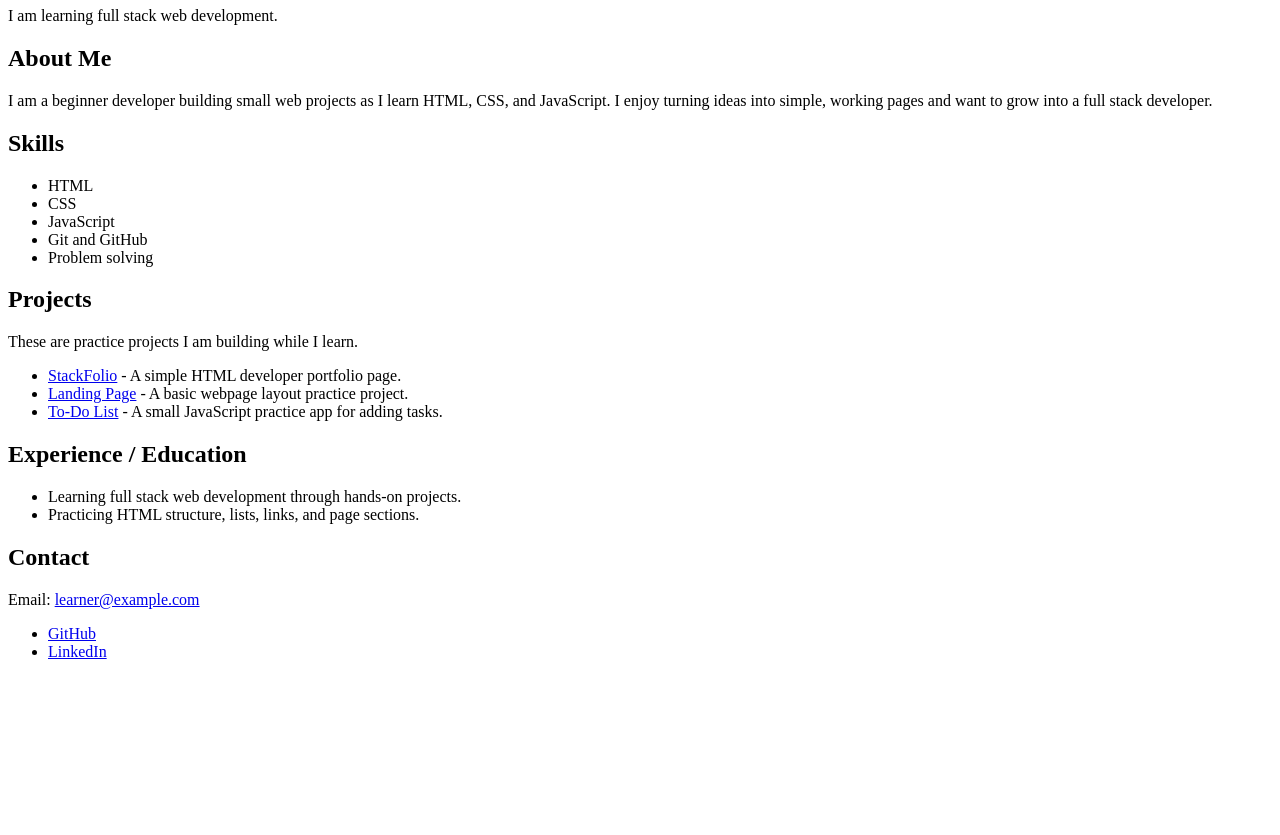
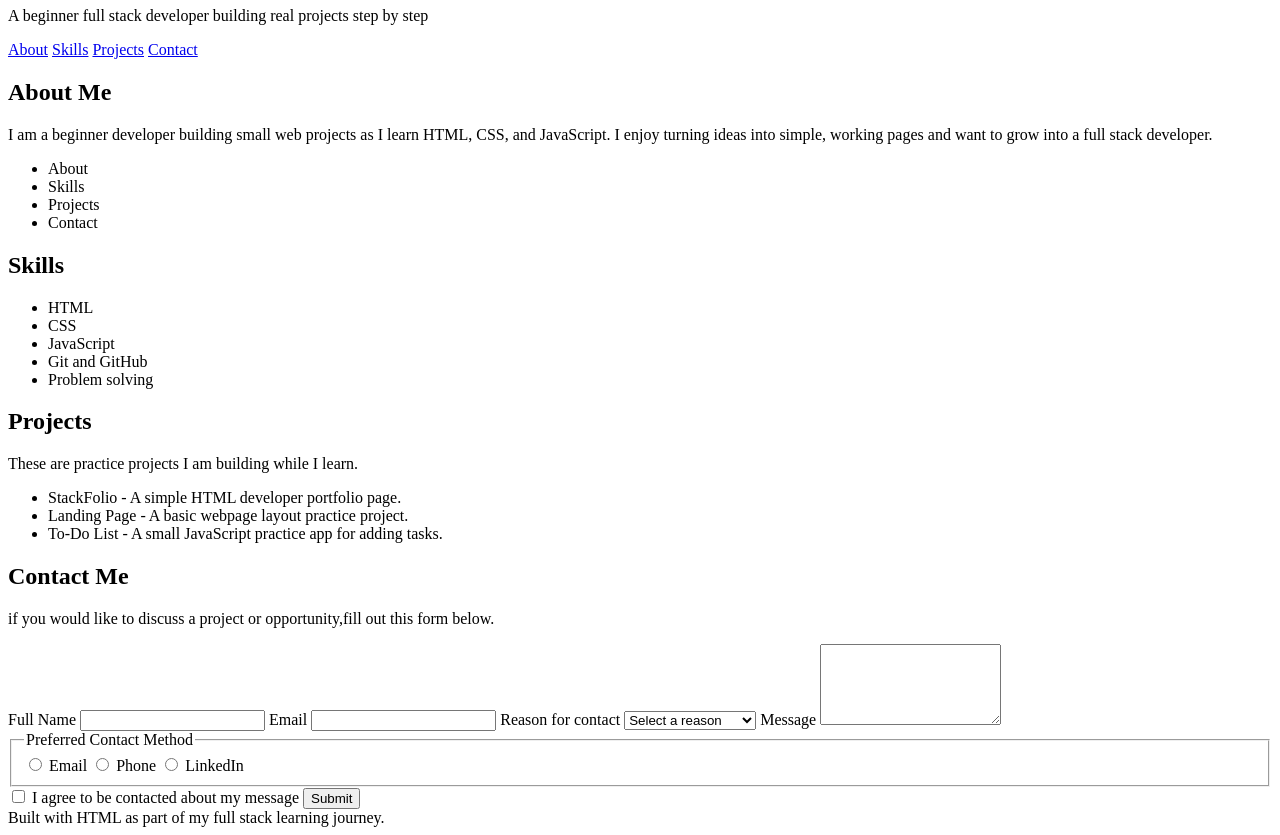
Before and after one commit to saiharshith426/frontend-foundation-lab, a plain HTML site: page index.html in a window 1280 px wide. Shown: the part 73-908 px from the top of the page. Before the commit the page ends 800 px from the top, so only its background shows below. Drawn offline with Linux system fonts and the light colour scheme.

Commit message:
Semantic HTML and forms practice

```diff
--- a/index.html
+++ b/index.html
@@ -6,12 +6,35 @@
         <title>Stackfolio</title>
     </head>
     <body>
-        <h1>Avala Sai Harshith</h1>
-        <p>I am learning full stack web development.</p>
+        <header>
+            <h1>My Developer Portfolio</h1>
+            <p>A beginner full stack developer building real projects step by step</p>
+        </header>
 
+        <nav>
+            <a href="#about">About</a>
+            <a href="#skills">Skills</a>
+            <a href="#projects">Projects</a>
+            <a href="#contact">Contact</a>
+        </nav>
+
+        <main>
+
+            <section id="about">
                 <h2>About Me</h2>
                 <p>I am a beginner developer building small web projects as I learn HTML, CSS, and JavaScript. I enjoy turning ideas into simple, working pages and want to grow into a full stack developer.</p>
+                 <div>
 
+                <ul>
+                    <li>About</li>
+                    <li>Skills</li>
+                    <li>Projects</li>
+                    <li>Contact</li>
+                </ul>
+
+            </section>
+
+            <section id="skills">
                 <h2>Skills</h2>
                 <ul>
                     <li>HTML</li>
@@ -20,28 +43,63 @@
                     <li>Git and GitHub</li>
                     <li>Problem solving</li>
                 </ul>
+            </section>
 
+             <section id="projects">
                 <h2>Projects</h2>
                 <p>These are practice projects I am building while I learn.</p>
                 <ul>
-            <li><a href="#">StackFolio</a> - A simple HTML developer portfolio page.</li>
-            <li><a href="#">Landing Page</a> - A basic webpage layout practice project.</li>
-            <li><a href="#">To-Do List</a> - A small JavaScript practice app for adding tasks.</li>
+                    <li>StackFolio - A simple HTML developer portfolio page.</li>
+                    <li>Landing Page - A basic webpage layout practice project.</li>
+                    <li>To-Do List - A small JavaScript practice app for adding tasks.</li>
                 </ul>
+            </section>
 
-        <h2>Experience / Education</h2>
-        <ul>
-            <li>Learning full stack web development through hands-on projects.</li>
-            <li>Practicing HTML structure, lists, links, and page sections.</li>
-        </ul>
+            <section id="contact">
+                <h2>Contact Me</h2>
+                <p>if you would like to discuss a project or opportunity,fill out this form below.</p>
+                <form>
+                    <label for="full-name">Full Name</label>
+                    <input type="text" id="full-name" name="full Name" required>
 
-        <h2>Contact</h2>
-        <p>Email: <a href="mailto:learner@example.com">learner@example.com</a></p>
-        <ul>
-            <li><a href="#">GitHub</a></li>
-            <li><a href="#">LinkedIn</a></li>
-        </ul>
+                    <label for="email">Email</label>
+                    <input type="email" id="email" name="email" required>
+
+                    <label for="reason">Reason for contact</label>
+                    <select id="reason" name="reason" required>
+                        <option value="">Select a reason</option>
+                        <option value="collaboration">Collaboration</option>
+                        <option value="project">Project Discussion</option>
+                        <option value="job">Job Opportunity</option>
+                        <option value="feedback">Feedback</option>
+                    </select>
+
+                    <label for="message">Message</label>
+                    <textarea id="message" name="message" rows="5" minlength="100" maxlength="500" required></textarea>
+
+                    <fieldset>
+                        <legend>Preferred Contact Method</legend>
+
+                        <input type="radio" id="remail" name="contact" value="email">
+                        <label for="remail">Email</label>
+
+                        <input type="radio" id="phone" name="contact" value="phone">
+                        <label for="phone">Phone</label>
+
+                        <input type="radio" id="linkedin" name="contact" >
+                        <label for="linkedin">LinkedIn</label>
+                    </fieldset>
+
+                    <input type="checkbox" id="consent" name="consent" required>
+                    <label for="consent">I agree to be contacted  about my message</label>
+
+                    <button type="submit">Submit</button>
+                </form>
+            </section>
+        </main>
+
+        <footer>
+            Built with HTML as part of my full stack learning journey.
+        </footer>
     </body>
 </html>
-
-<!-- emmet shortcut -> built in vs-code/cursor explands small abbreviations into complete html code.   -->
```
Lines whose indentation alone changed are shown as unchanged.
